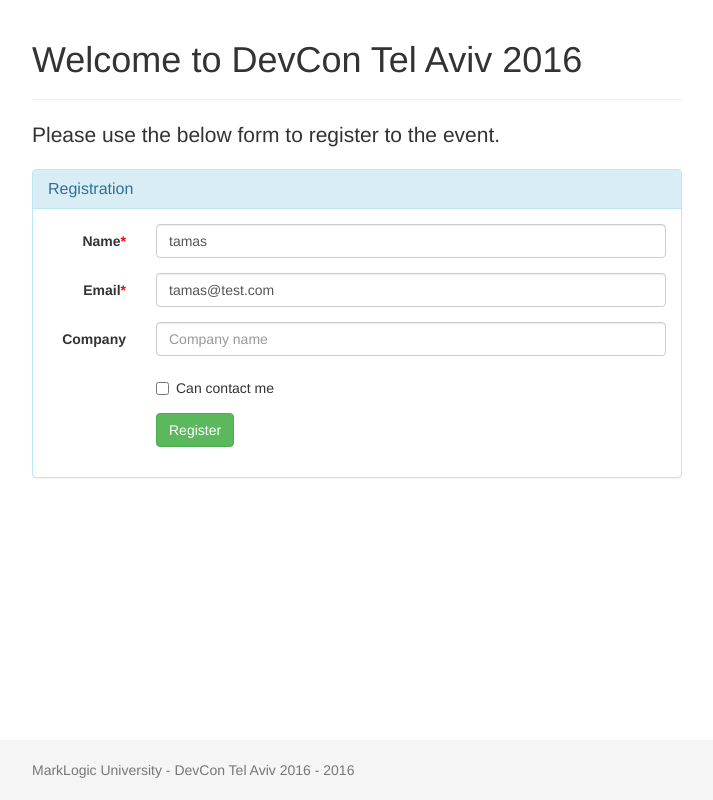
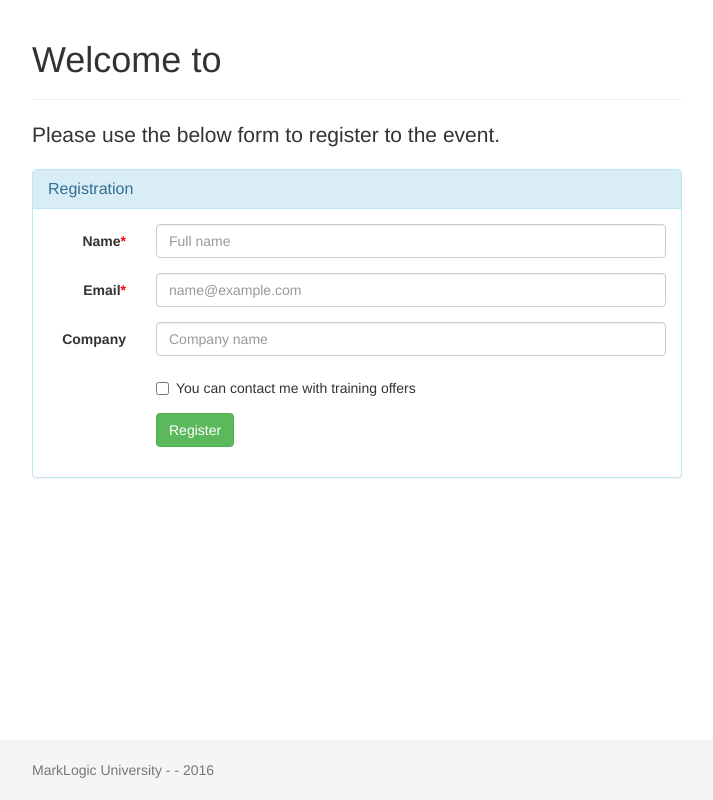
Before and after one commit to tpiros/forward-deployed-registration, a plain HTML site: page index.html in a window 1280 px wide. Shown: the whole page, without its empty margins (283-996 px from the left). Drawn offline with nearby package versions, Linux system fonts and the light colour scheme.

Commit message:
removing default values

```diff
--- a/app.js
+++ b/app.js
@@ -1,11 +1,11 @@
 $(function() {
-  var eventName = 'DevCon Tel Aviv 2016';
+  var eventName = '';
   /*
     name of conference
     conference | meetup
     workshop | presentation
   */
-  var collections = ['devcon-telaviv-2016', 'conference', 'workshop'];
+  var collections = [''];
 
   document.title = eventName;
   $('#title').append(eventName);
--- a/index.html
+++ b/index.html
@@ -7,11 +7,9 @@
     <meta name="description" content="">
     <meta name="viewport" content="width=device-width, initial-scale=1">
     <link rel="apple-touch-icon" href="apple-touch-icon.png">
-    <!-- Latest compiled and minified CSS -->
     <link rel="stylesheet" href="https://maxcdn.bootstrapcdn.com/bootstrap/3.3.7/css/bootstrap.min.css" integrity="sha384-BVYiiSIFeK1dGmJRAkycuHAHRg32OmUcww7on3RYdg4Va+PmSTsz/K68vbdEjh4u" crossorigin="anonymous">
     <link href="app.css" rel="stylesheet">
     <script src="https://code.jquery.com/jquery-3.1.1.js"></script>
-    <script src="https://www.google.com/recaptcha/api.js"></script>
     <script src="app.js"></script>
   </head>
   <body>
@@ -32,13 +30,13 @@
             <div class="form-group required">
               <label for="inputName" class="col-sm-2 control-label">Name</label>
               <div class="col-sm-10">
-                <input type="text" class="form-control" id="inputName" placeholder="Full name" required="true" value="tamas">
+                <input type="text" class="form-control" id="inputName" placeholder="Full name" required="true">
               </div>
             </div>
             <div class="form-group required">
               <label for="inputEmail" class="col-sm-2 control-label">Email</label>
               <div class="col-sm-10">
-                <input type="email" class="form-control" id="inputEmail" placeholder="name@example.com" required="true" value="tamas@test.com">
+                <input type="email" class="form-control" id="inputEmail" placeholder="name@example.com" required="true">
               </div>
             </div>
             <div class="form-group">
@@ -51,7 +49,7 @@
               <div class="col-sm-offset-2 col-sm-10">
                 <div class="checkbox">
                   <label>
-                    <input type="checkbox" id="canContact" value="false"> Can contact me
+                    <input type="checkbox" id="canContact" value="false"> You can contact me with training offers
                   </label>
                 </div>
               </div>
```
